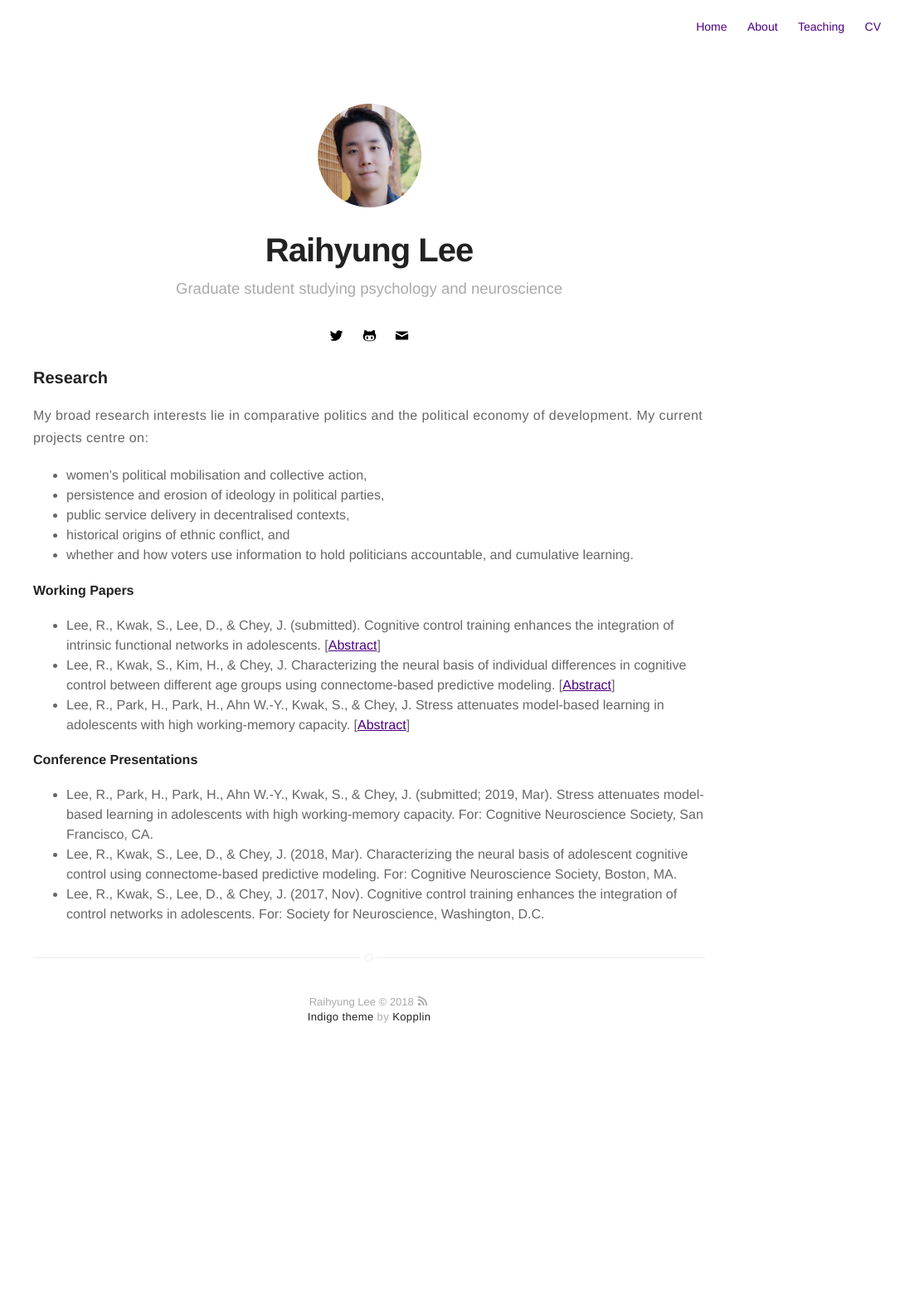
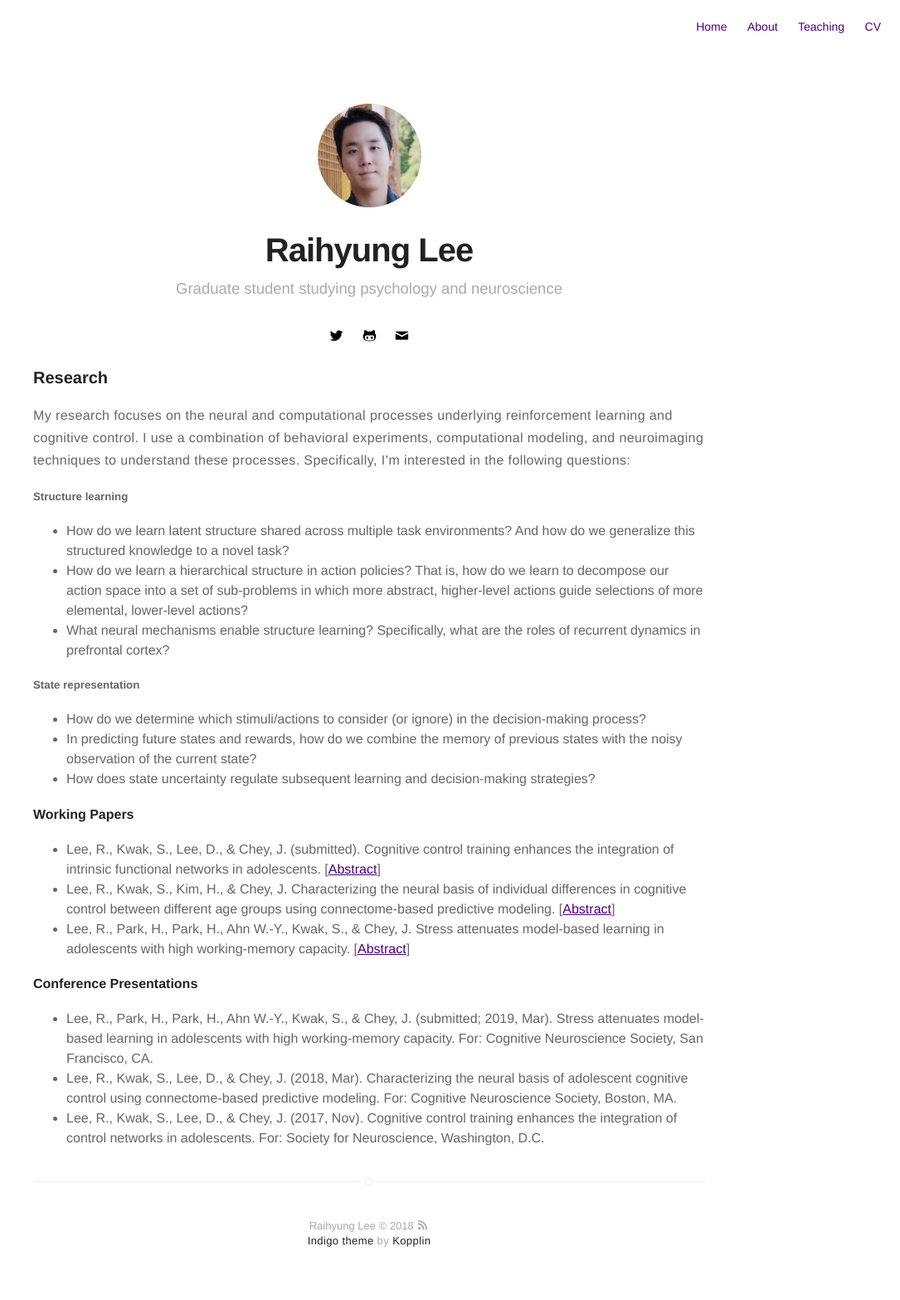
Before and after one commit to RaihyungLee/RaihyungLee.github.io, a Jekyll site: the page built from research.md, in a window 1280 px wide. Shown: the whole page at 83% size, without its empty margins (195-1280 px from the left). Built offline with Jekyll 4.4.1, drawn with Linux system fonts in a browser that asks for light colours; before the commit the page ends 1298 px from its top, so only the background shows below that.

Commit message:
Update research.md

```diff
--- a/research.md
+++ b/research.md
@@ -5,12 +5,18 @@ permalink: /research/index.html
 ---
 
 ### Research
-My broad research interests lie in comparative politics and the political economy of development. My current projects centre on:
-* women's political mobilisation and collective action,
-* persistence and erosion of ideology in political parties,
-* public service delivery in decentralised contexts,
-* historical origins of ethnic conflict, and
-* whether and how voters use information to hold politicians accountable, and cumulative learning.
+My research focuses on the neural and computational processes underlying reinforcement learning and cognitive control. I use a combination of behavioral experiments, computational modeling, and neuroimaging techniques to understand these processes. Specifically, I’m interested in the following questions:
+
+##### Structure learning
+*	How do we learn latent structure shared across multiple task environments? And how do we generalize this structured knowledge to a novel task?
+*	How do we learn a hierarchical structure in action policies? That is, how do we learn to decompose our action space into a set of sub-problems in which more abstract, higher-level actions guide selections of more elemental, lower-level actions?
+*	What neural mechanisms enable structure learning? Specifically, what are the roles of recurrent dynamics in prefrontal cortex?
+
+##### State representation
+*	How do we determine which stimuli/actions to consider (or ignore) in the decision-making process?
+*	In predicting future states and rewards, how do we combine the memory of previous states with the noisy observation of the current state?
+*	How does state uncertainty regulate subsequent learning and decision-making strategies?
+
 
 #### Working Papers
 * Lee, R., Kwak, S., Lee, D., & Chey, J. (submitted). Cognitive control training enhances the integration of intrinsic functional networks in adolescents. [[Abstract](https://drive.google.com/file/d/1MozZMymmqkUkoR1bzgl86oF2Y3ys_tj2/view?usp=sharing)]
```
